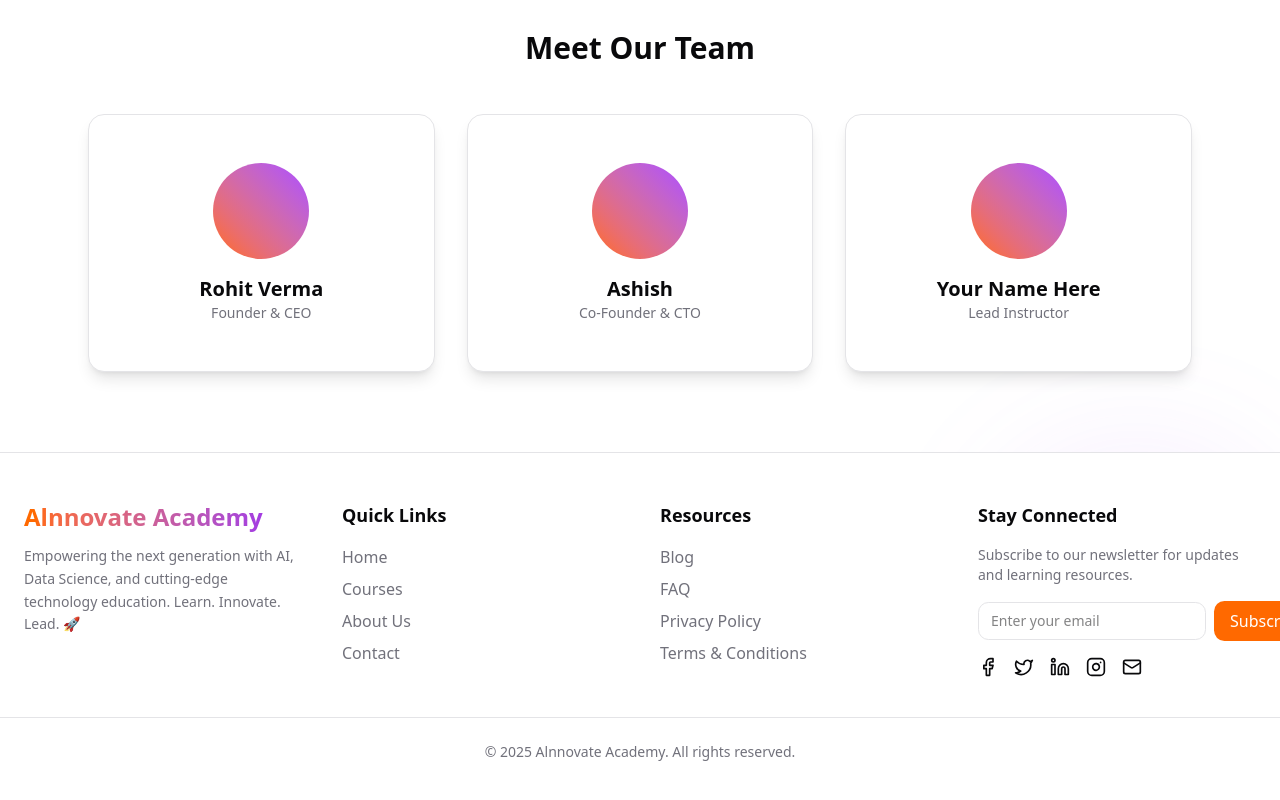
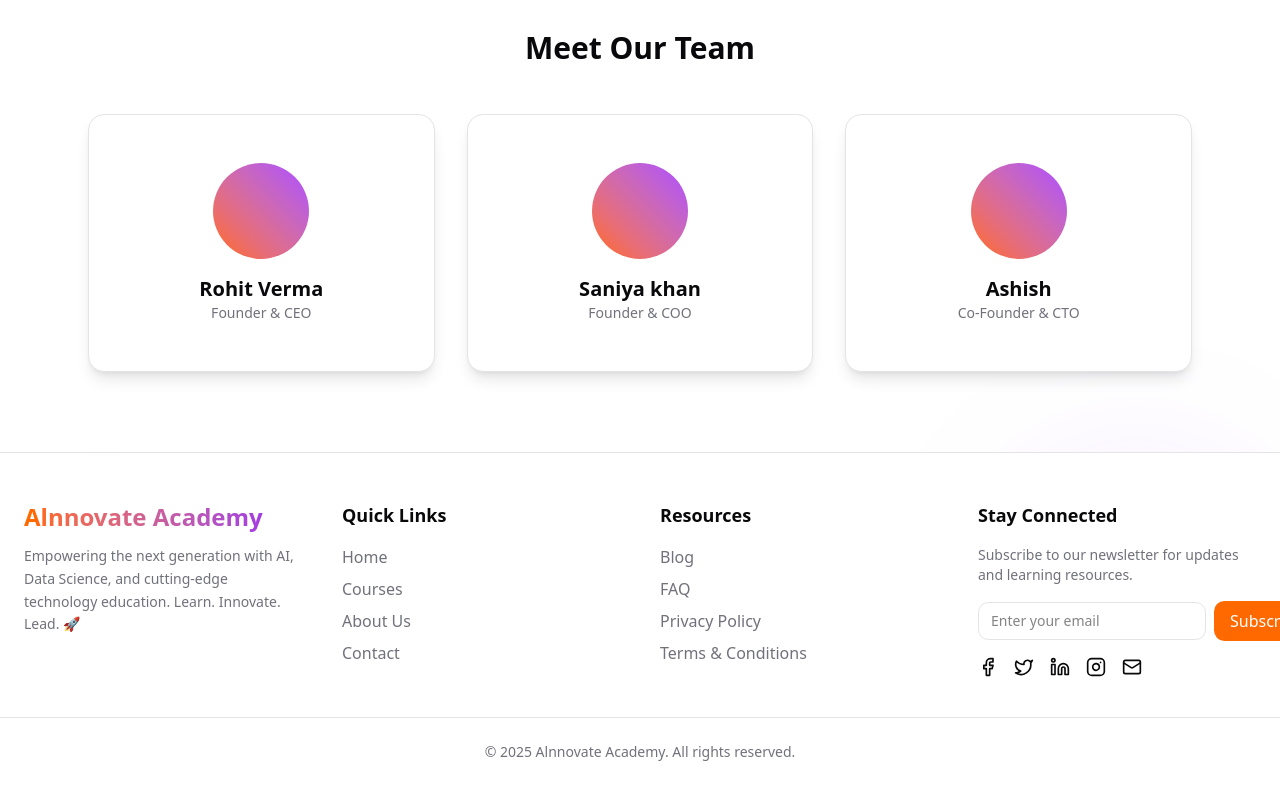
Before and after one commit to XRS5548/alnnovate-academy, a Next.js app: page /about in a window 1280 px wide. Shown: the part 924-1724 px from the top of the page. Built offline with nearby package versions, Linux system fonts and the light colour scheme; a web font is replaced by a local one.

Commit message:
adding cofouner COO

```diff
--- a/app/about/page.tsx
+++ b/app/about/page.tsx
@@ -78,8 +78,8 @@ export default function AboutPage() {
         <div className="grid md:grid-cols-3 gap-8">
           {[
             { name: "Rohit Verma", role: "Founder & CEO" },
+            { name: "Saniya khan", role: "Founder & COO" },
             { name: "Ashish", role: "Co-Founder & CTO" },
-            { name: "Your Name Here", role: "Lead Instructor" },
           ].map((member, i) => (
             <Card key={i} className="rounded-2xl shadow-lg">
               <CardContent className="p-6">
```
